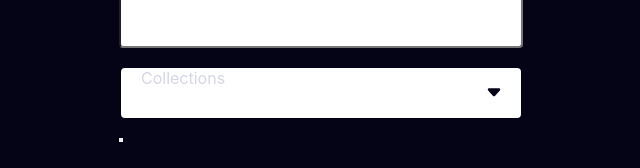
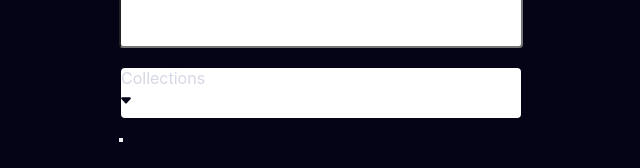
Before and after one commit to brkn/unsplash-search-app, a React (Create React App) app: page / in a window 1280 px wide. Shown: the part 419-587 px from the top of the page, without its empty margins (319-959 px from the left). Built offline with nearby package versions, Linux system fonts and the light colour scheme.

Commit message:
Fix onClick methods' not getting a correct handler function

```diff
--- a/src/components/Dropdown.js
+++ b/src/components/Dropdown.js
@@ -14,22 +14,20 @@ class Dropdown extends React.Component {
       open: !prevState.open
     }));
 
-  selectItem = item =>
+  selectItem = item => event => {
     this.setState({
       header: item,
       open: false
     });
+    this.toggleDropdown();
+  };
 
   renderItems() {
-    if (!this.state.items) {
-      return;
-    }
-
     return this.state.items.map((item, key) => {
       return (
         <li
           key={key}
-          onClick={() => this.selectItem(item)}
+          onClick={this.selectItem(item)}
           className="List-item"
         >
           {item}
@@ -41,17 +39,13 @@ class Dropdown extends React.Component {
   render() {
     const { header, open } = this.state;
     return (
-      <div className="Dropdown">
-        <div className="Dd-header" onClick={() => this.toggleDropdown()}>
-          <div className="Dd-header-title">
-            {header}
-            <img
-              src={triangle}
-              className={open ? "triangle--up" : "triangle--down"}
-              alt="triangle"
-            />
-          </div>
-        </div>
+      <div className="Dropdown" onClick={this.toggleDropdown}>
+        <div className="Dd-header">{header}</div>
+        <img
+          src={triangle}
+          className={"triangle " + open ? "triangle-up" : "triangle-down"}
+          alt="triangle"
+        />
         {open && <ul>{this.renderItems()}</ul>}
       </div>
     );
```
